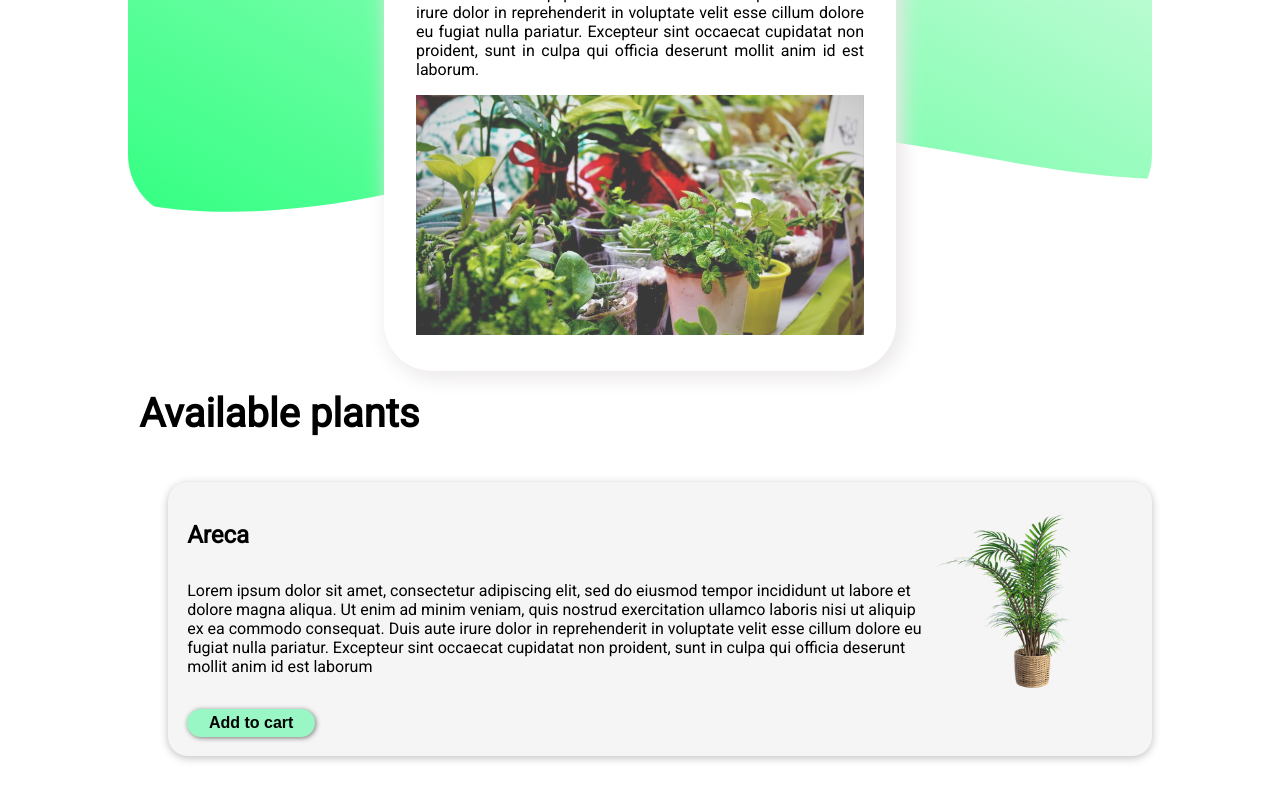
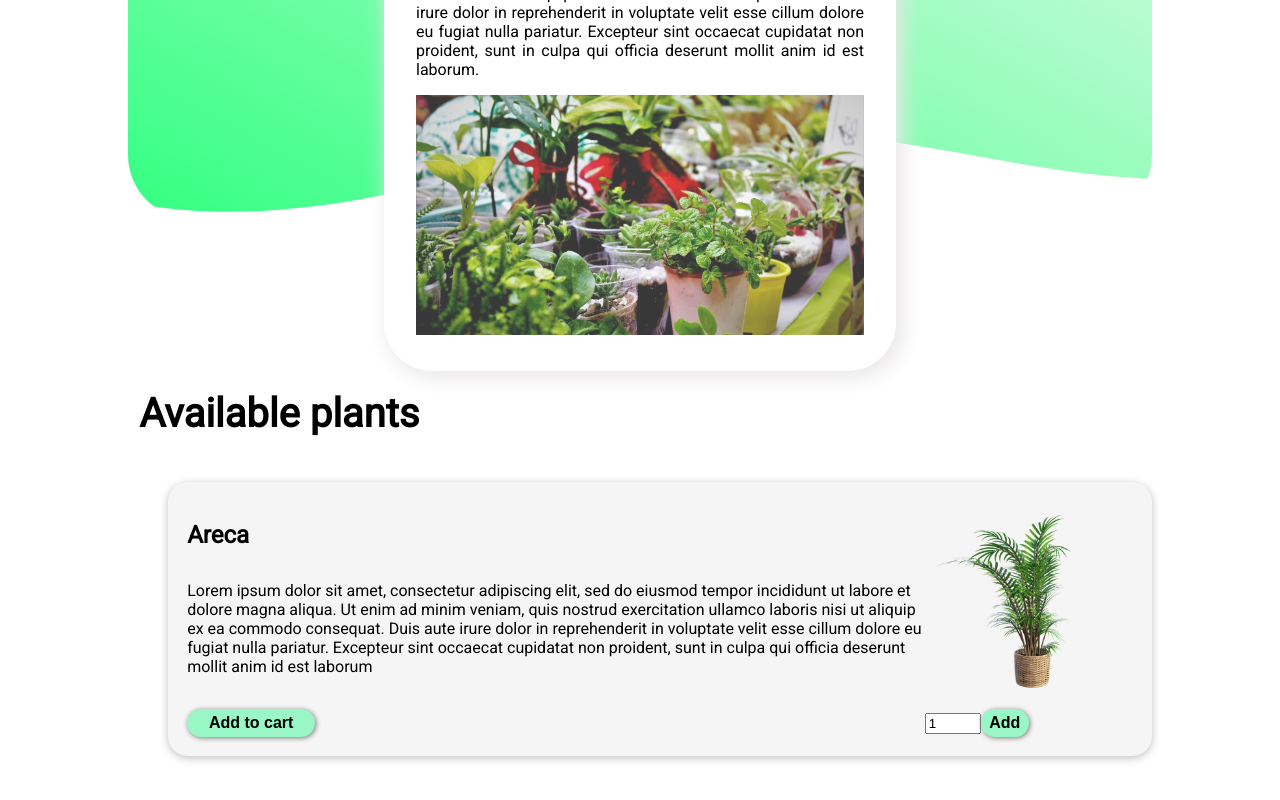
Before and after one commit to weronikabuczak/plants-store, a React (Create React App) app: page / in a window 1280 px wide. Shown: the part 357-1157 px from the top of the page. Built offline with nearby package versions, Linux system fonts and the light colour scheme.

Commit message:
Add input form for product quantity
Using 'Default Button' and passing props

```diff
--- a/src/components/ProductsList/ProductItem/AddToCart.js
+++ b/src/components/ProductsList/ProductItem/AddToCart.js
@@ -1,9 +1,13 @@
 import DefaultButton from "../../UI/DefaultButton";
+import Counter from "./Counter";
+import {Fragment} from "react";
 
 const AddToCart = () => {
     return (
-        <DefaultButton>Add to cart</DefaultButton>
-        // <Counter/>
+        <Fragment>
+            <DefaultButton>Add to cart</DefaultButton>
+            <Counter/>
+        </Fragment>
     )
 }
 
--- /dev/null
+++ b/src/components/ProductsList/ProductItem/Counter.js
@@ -0,0 +1,21 @@
+import DefaultButton from "../../UI/DefaultButton";
+import classes from "./Counter.module.css"
+
+const Counter = () => {
+    return (
+        <form>
+            <input
+                label='Amount'
+                type='number'
+                min='1'
+                max='99'
+                defaultValue='1'/>
+            <DefaultButton
+                className={classes['amount-button']}
+                type='button'
+            >Add</DefaultButton>
+        </form>
+    )
+};
+
+export default Counter;
--- /dev/null
+++ b/src/components/ProductsList/ProductItem/Counter.module.css
@@ -0,0 +1,3 @@
+.amount-button {
+    width: 3rem;
+}
--- a/src/components/UI/DefaultButton.js
+++ b/src/components/UI/DefaultButton.js
@@ -3,9 +3,9 @@ import classes from './DefaultButton.module.css';
 const DefaultButton = (props) => {
     return (
         <button
-            className={classes['default-button']}
+            className={`${classes['default-button']} ${props.className}`}
             type={props.type}
-            // onClick={props.onClick}
+            onClick={props.onClick}
         >{props.children}</button>
     )
 }
--- a/src/components/UI/DefaultButton.module.css
+++ b/src/components/UI/DefaultButton.module.css
@@ -15,3 +15,8 @@
     background-color: rgba(54, 183, 160, 0.47);
     cursor: pointer;
 }
+
+.default-button:disabled {
+    background-color: #7a7979;
+    cursor: not-allowed;
+}
```
